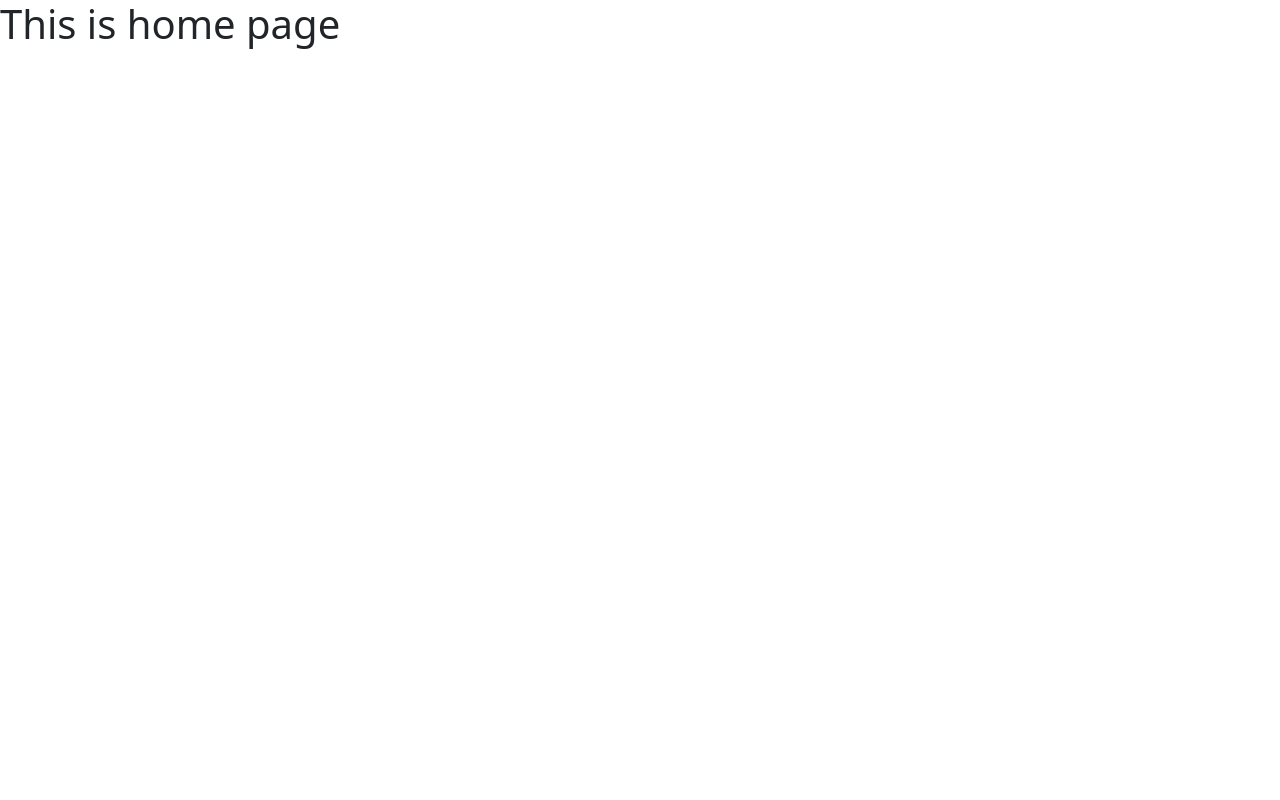
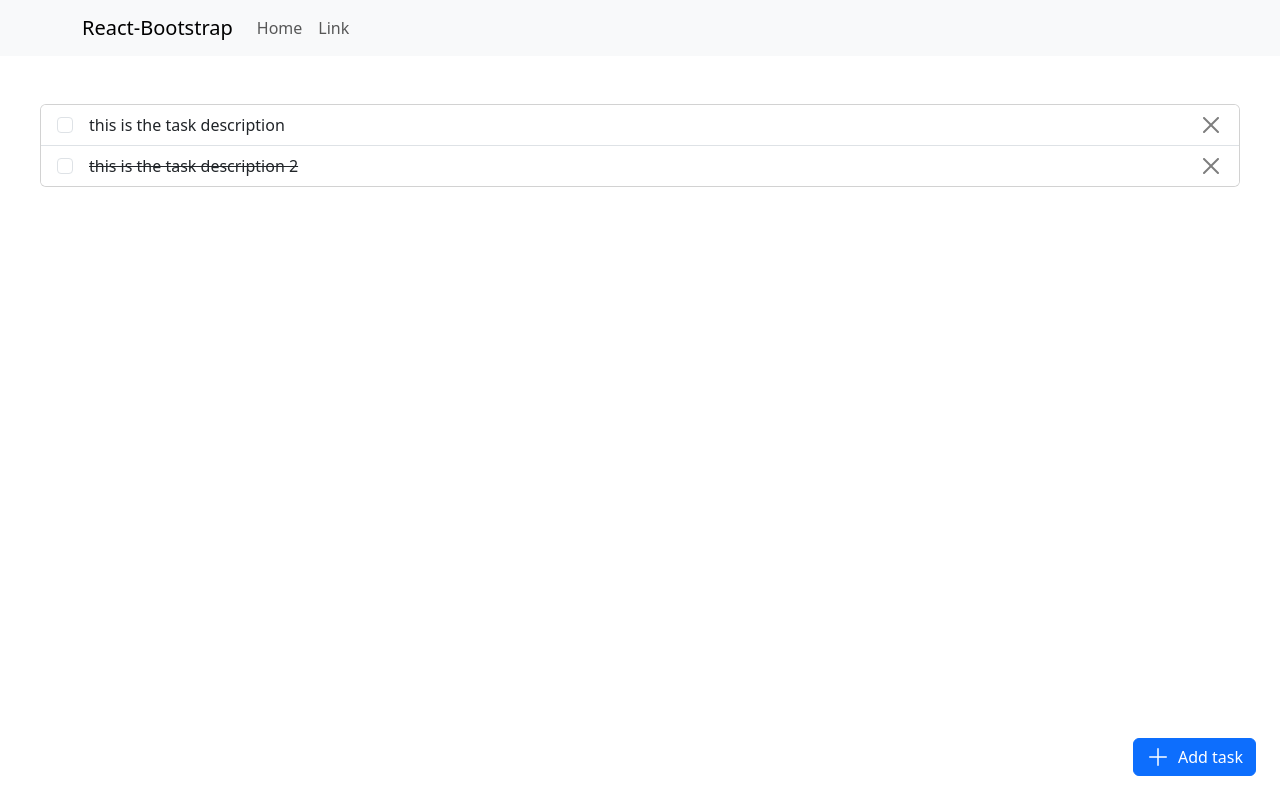
Before and after one commit to IsuruFerna/task-manager, a React (Create React App) app: page / in a window 1280 px wide. Built offline with nearby package versions, Linux system fonts and the light colour scheme.

Commit message:
handles task form

```diff
--- a/package.json
+++ b/package.json
@@ -10,6 +10,7 @@
       "bootstrap": "^5.3.3",
       "react": "^18.3.1",
       "react-bootstrap": "^2.10.4",
+      "react-bootstrap-icons": "^1.11.4",
       "react-dom": "^18.3.1",
       "react-redux": "^9.1.2",
       "react-scripts": "5.0.1",
--- a/src/App.js
+++ b/src/App.js
@@ -1,11 +1,13 @@
 import logo from "./logo.svg";
 import "./App.css";
-import Home from "./componets/Home";
+import HomePage from "./pages/HomePage";
+import NavBar from "./componets/NavBar";
 
 function App() {
    return (
       <>
-         <Home />
+         <NavBar />
+         <HomePage />
       </>
    );
 }
--- /dev/null
+++ b/src/componets/AddTask.jsx
@@ -0,0 +1,72 @@
+import React, { useState } from "react";
+import Button from "react-bootstrap/Button";
+import Modal from "react-bootstrap/Modal";
+import Form from "react-bootstrap/Form";
+
+const AddTask = (props) => {
+   const [task, setTask] = useState({
+      id: 1,
+      task: "",
+      piority: 1,
+      done: false,
+   });
+
+   const handleChange = (e) => {
+      setTask({
+         ...task,
+         [e.target.name]: e.target.value,
+      });
+   };
+
+   const handleSubmit = (e) => {
+      e.preventDefault();
+      console.log(task);
+      props.setModalShowAddTask(false);
+      setTask({
+         id: 1,
+         task: "",
+         piority: 1,
+         done: false,
+      });
+   };
+
+   return (
+      <Modal
+         {...props}
+         size="lg"
+         aria-labelledby="contained-modal-title-vcenter"
+         centered
+      >
+         <Form onSubmit={handleSubmit}>
+            <Modal.Header closeButton>
+               <Modal.Title id="contained-modal-title-vcenter">
+                  Add Task
+               </Modal.Title>
+            </Modal.Header>
+            <Modal.Body>
+               <Form.Group
+                  className="mb-3"
+                  controlId="exampleForm.ControlInput1"
+               >
+                  <Form.Label>Task title</Form.Label>
+                  <Form.Control
+                     name="task"
+                     type="text"
+                     placeholder="Insert the task"
+                     value={task.task}
+                     onChange={handleChange}
+                  />
+               </Form.Group>
+            </Modal.Body>
+            <Modal.Footer>
+               <Button onClick={props.onHide}>Close</Button>
+               <Button type="submit" variant="success">
+                  Save
+               </Button>
+            </Modal.Footer>
+         </Form>
+      </Modal>
+   );
+};
+
+export default AddTask;
--- /dev/null
+++ b/src/componets/DeleteTask.jsx
@@ -0,0 +1,33 @@
+import React from "react";
+import Button from "react-bootstrap/Button";
+import Modal from "react-bootstrap/Modal";
+
+const DeleteTask = (props) => {
+   return (
+      <Modal
+         {...props}
+         size="lg"
+         aria-labelledby="contained-modal-title-vcenter"
+         centered
+      >
+         <Modal.Header closeButton>
+            <Modal.Title id="contained-modal-title-vcenter">
+               Remove task?
+            </Modal.Title>
+         </Modal.Header>
+         <Modal.Body>
+            <h4>Centered Modal</h4>
+            <p>
+               Cras mattis consectetur purus sit amet fermentum. Cras justo
+               odio, dapibus ac facilisis in, egestas eget quam. Morbi leo
+               risus, porta ac consectetur ac, vestibulum at eros.
+            </p>
+         </Modal.Body>
+         <Modal.Footer>
+            <Button onClick={props.onHide}>Close</Button>
+         </Modal.Footer>
+      </Modal>
+   );
+};
+
+export default DeleteTask;
--- a/src/componets/Home.jsx
+++ /dev/null
@@ -1,11 +0,0 @@
-import React from "react";
-
-const Home = () => {
-   return (
-      <div>
-         <h1>This is home page</h1>
-      </div>
-   );
-};
-
-export default Home;
--- /dev/null
+++ b/src/componets/NavBar.jsx
@@ -0,0 +1,24 @@
+import React from "react";
+import Container from "react-bootstrap/Container";
+import Nav from "react-bootstrap/Nav";
+import Navbar from "react-bootstrap/Navbar";
+import NavDropdown from "react-bootstrap/NavDropdown";
+
+const NavBar = () => {
+   return (
+      <Navbar expand="lg" className="bg-body-tertiary">
+         <Container>
+            <Navbar.Brand href="#home">React-Bootstrap</Navbar.Brand>
+            <Navbar.Toggle aria-controls="basic-navbar-nav" />
+            <Navbar.Collapse id="basic-navbar-nav">
+               <Nav className="me-auto">
+                  <Nav.Link href="#home">Home</Nav.Link>
+                  <Nav.Link href="#link">Link</Nav.Link>
+               </Nav>
+            </Navbar.Collapse>
+         </Container>
+      </Navbar>
+   );
+};
+
+export default NavBar;
--- /dev/null
+++ b/src/componets/SingleTask.jsx
@@ -0,0 +1,36 @@
+import React from "react";
+import { ListGroup } from "react-bootstrap";
+
+const SingleTask = ({ task, done, setModalShow }) => {
+   return (
+      <ListGroup.Item>
+         <div className="d-flex justify-content-between">
+            <div className="d-flex">
+               <input
+                  className="form-check-input me-3"
+                  type="checkbox"
+                  id="checkboxNoLabel"
+                  value=""
+                  aria-label="..."
+               />
+
+               <div
+                  className={
+                     done === true ? "text-decoration-line-through" : ""
+                  }
+               >
+                  {task}
+               </div>
+            </div>
+            <button
+               onClick={() => setModalShow(true)}
+               type="button"
+               className="btn-close"
+               aria-label="Close"
+            ></button>
+         </div>
+      </ListGroup.Item>
+   );
+};
+
+export default SingleTask;
--- /dev/null
+++ b/src/pages/HomePage.jsx
@@ -0,0 +1,75 @@
+import React, { useState } from "react";
+import Container from "react-bootstrap/Container";
+import Row from "react-bootstrap/Row";
+import Col from "react-bootstrap/Col";
+import Card from "react-bootstrap/Card";
+import ListGroup from "react-bootstrap/ListGroup";
+import SingleTask from "../componets/SingleTask";
+import DeleteTask from "../componets/DeleteTask";
+import Button from "react-bootstrap/Button";
+import AddTask from "../componets/AddTask";
+import { PlusLg } from "react-bootstrap-icons";
+
+const HomePage = () => {
+   const [modalShow, setModalShow] = useState(false);
+   const [modalShowAddTask, setModalShowAddTask] = useState(false);
+
+   const tasks = [
+      {
+         id: 1,
+         task: "this is the task description",
+         piority: 1,
+         done: false,
+      },
+      {
+         id: 2,
+         task: "this is the task description 2",
+         piority: 2,
+         done: true,
+      },
+   ];
+
+   return (
+      <>
+         <DeleteTask show={modalShow} onHide={() => setModalShow(false)} />
+
+         {/* Add task button */}
+         <Button
+            className="position-absolute bottom-0 end-0 m-4"
+            variant="primary"
+            onClick={() => setModalShowAddTask(true)}
+         >
+            <div className="d-flex justify-content-around align-items-center">
+               <PlusLg className="me-2 fs-4" />
+               Add task
+            </div>
+         </Button>
+         <AddTask
+            setModalShowAddTask={setModalShowAddTask}
+            show={modalShowAddTask}
+            onHide={() => setModalShowAddTask(false)}
+         />
+
+         <Container fluid>
+            <Row className="justify-content-center mx-3 my-5">
+               <Col>
+                  <Card>
+                     <ListGroup variant="flush">
+                        {tasks.map((elem, i) => (
+                           <SingleTask
+                              key={i}
+                              task={elem.task}
+                              done={elem.done}
+                              setModalShow={setModalShow}
+                           />
+                        ))}
+                     </ListGroup>
+                  </Card>
+               </Col>
+            </Row>
+         </Container>
+      </>
+   );
+};
+
+export default HomePage;
```
Also changed, not shown: src/componets/Sample.js (added, +23 -0 lines), src/hooks/useLocalStorage.js (added, +26 -0 lines), 1 other file (tests, documents, lock files or other folders). Lines whose indentation alone changed are shown as unchanged.
